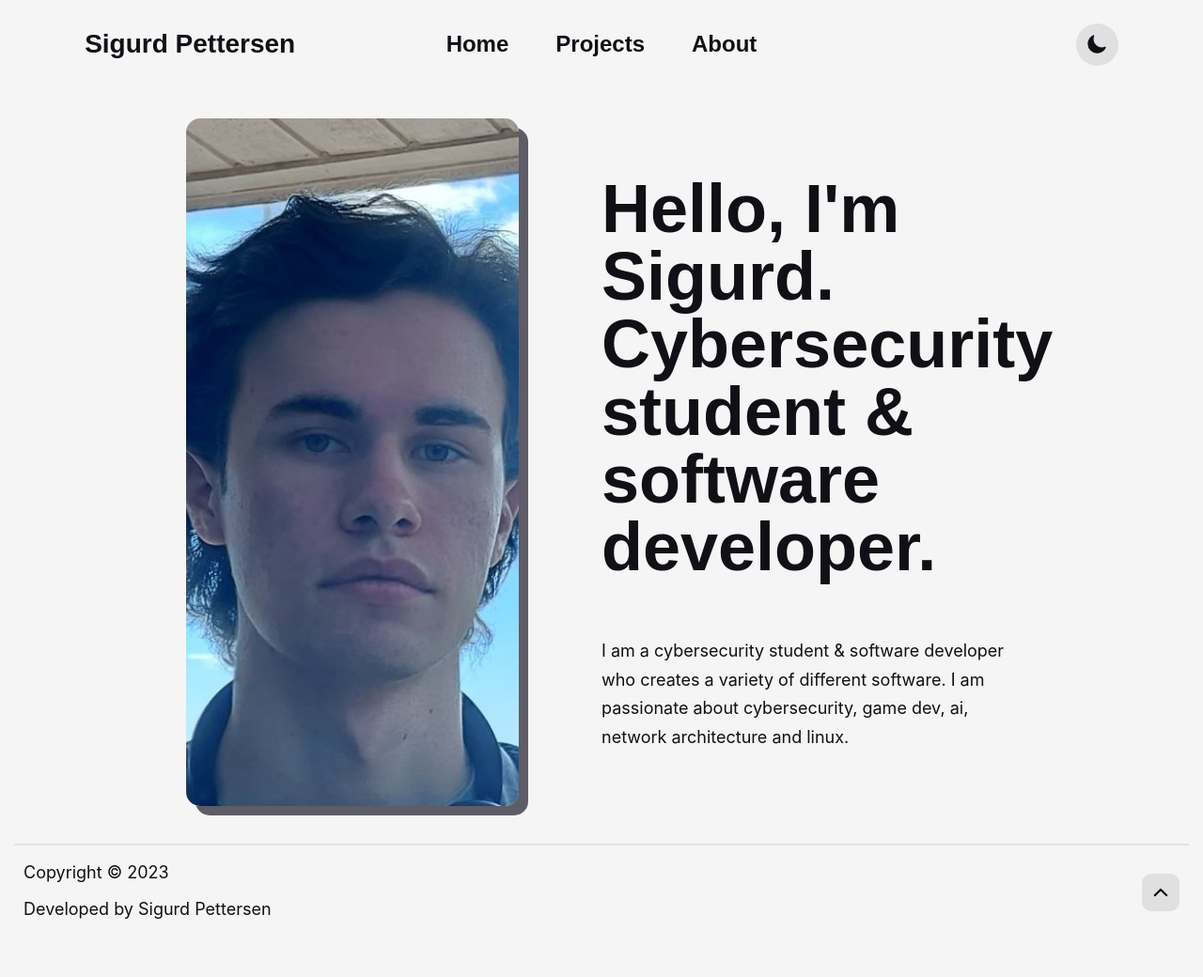
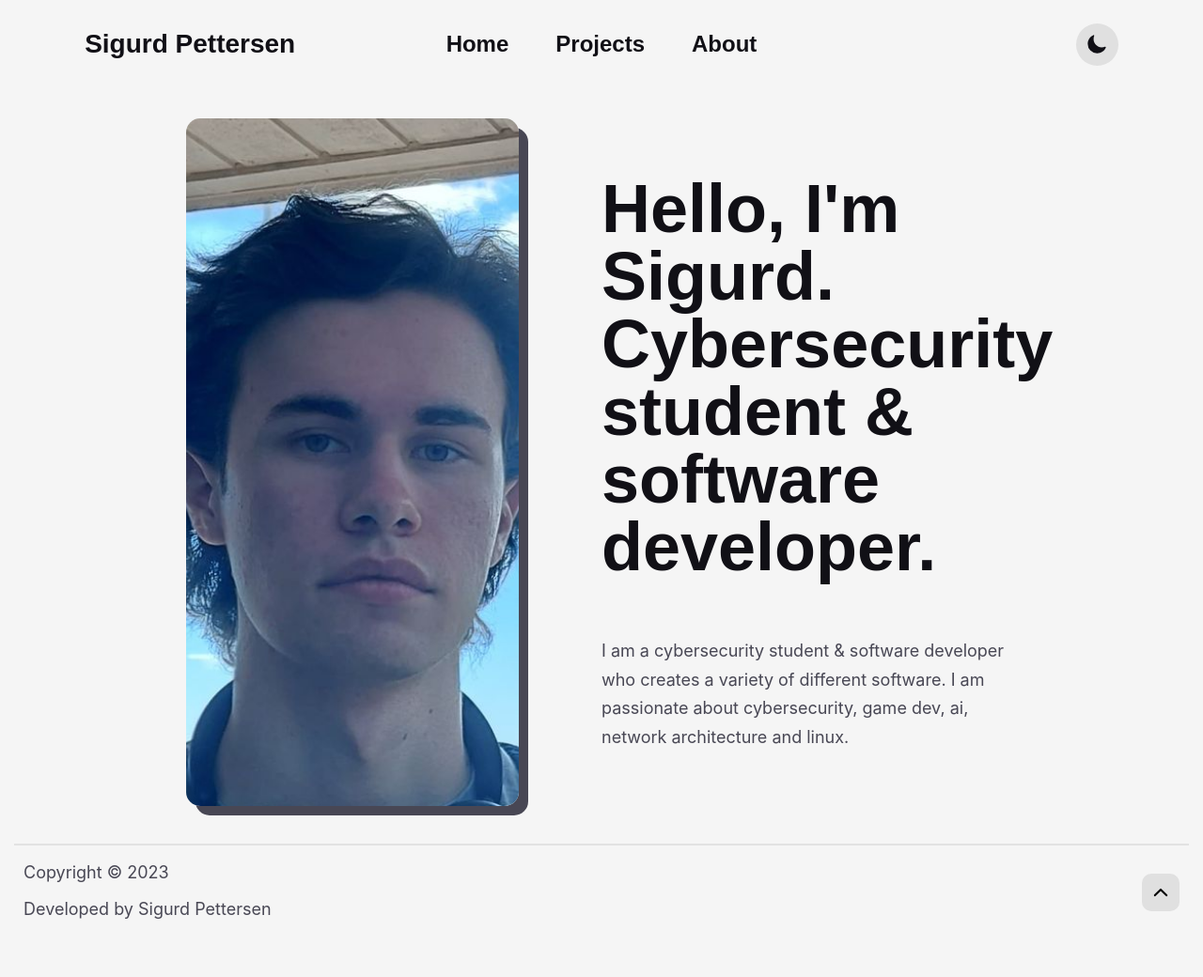
Before and after one commit to Serphyus/serphyus.github.io, a Jekyll site: the page built from index.html, in a window 1280 px wide. Shown: the whole page at 94% size. Built offline with Jekyll 4.4.1, drawn with Linux system fonts in a browser that asks for light colours; some web fonts are replaced.

Commit message:
small update in color palette and paragraph color

```diff
--- a/assets/css/main.css
+++ b/assets/css/main.css
@@ -2,7 +2,7 @@
 body {
   --text-light: rgba(224, 224, 224, 0.9);
   --primary-dark: rgba(17, 16, 22, 1);
-  --secondary-dark: rgba(29, 28, 44, 0.7);
+  --secondary-dark: rgba(29, 28, 44, 0.8);
   --bg-light: rgba(224, 224, 224, 0.3);
   --bg-btn: rgba(224, 224, 224, 1);
   --bg-btn-hover: rgba(204, 204, 204, 1);
@@ -11,12 +11,10 @@ body {
   display: block;
   background-color: var(--bg-light); }
 
-h1, h2, h3, h4, h5, h6, p {
-  color: var(--primary-dark); }
-
 h1, h2, h3, h4, h5, h6 {
   font-family: "Darker Grotesque", sans-serif;
-  font-weight: 800; }
+  font-weight: 800;
+  color: var(--primary-dark); }
 
 h1 {
   font-size: 36px; }
@@ -38,7 +36,8 @@ h6 {
 
 p {
   font-family: "Inter", sans-serif;
-  font-size: 18px; }
+  font-size: 18px;
+  color: var(--secondary-dark); }
 
 .header {
   margin: 0 5% 35px 5%;
```
Also changed, not shown: src/styles/_base.scss (+3 -5 lines).
